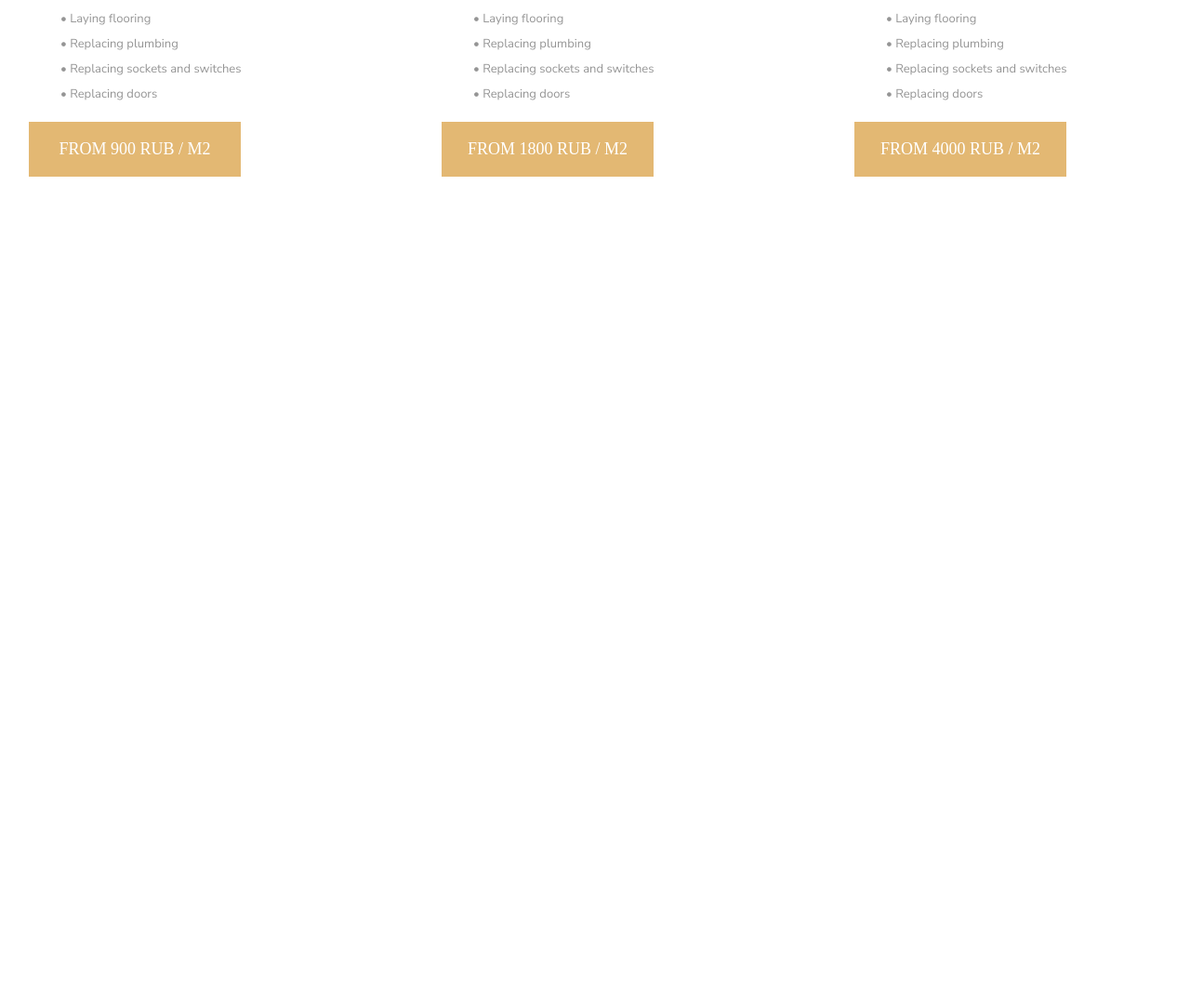
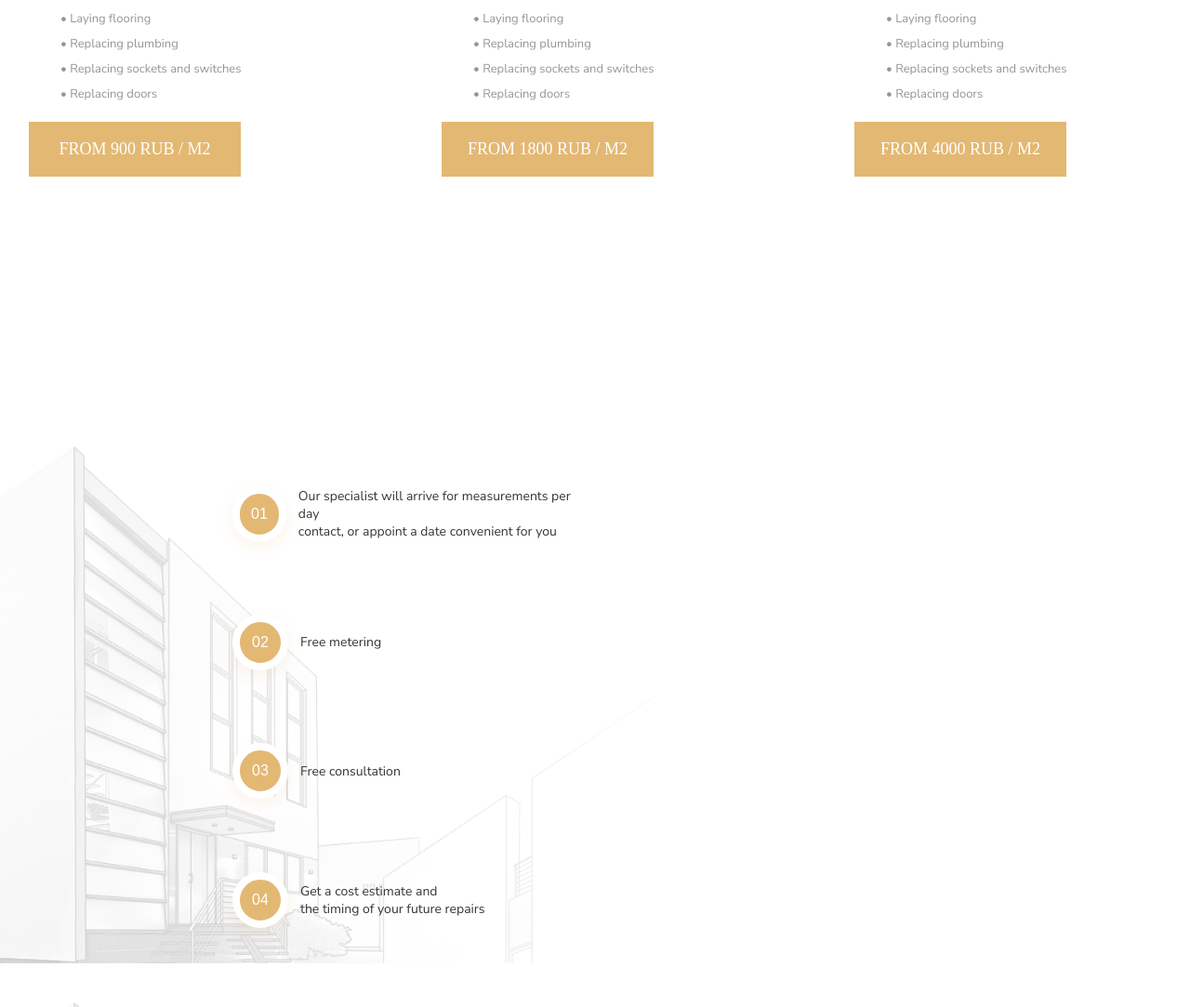
Before and after one commit to semenpr0z/landing_design-agency, a plain HTML site: page index.html in a window 1280 px wide. Shown: the part 3151-4234 px from the top of the page at 93% size. Before the commit the page ends 3341 px from the top, so only its background shows below. Drawn offline with Linux system fonts and the light colour scheme; a web font is replaced by a local one.

Commit message:
added list benifits

```diff
--- a/css/styles.css
+++ b/css/styles.css
@@ -409,7 +409,7 @@ main{
                 margin-top: 31px;
             }
                 .types-of-repair-catalog-item{
-
+                    height: 629px;
                 }
                     .types-of-repair-catalog-item-container{
                         display: flex;
@@ -465,3 +465,48 @@ main{
                     .background-Designer-Repair{
                         background-image: url('../images/designer-repair.jpg');
                     }
+            .benifits-and-request-container
+                .benfits{
+                    background-image: url('../images/city.png');
+                    width: 703px;
+                    height: 645px;
+                    margin-top: 240px;
+                }
+                    .benifits-list{
+                        display: flex;
+                        flex-direction: column;
+                        list-style-type: none;
+                        justify-content: space-between;
+                        width: 374px;
+                        height: 645px;
+                        padding: 0;
+                        margin: auto;
+                        margin-left: 250px;
+                        padding: 85px 0px;
+                    }
+                        .benifits-list-item{
+                            display: flex;
+                        }
+                            .item_marker{
+                                background-color: #E3B873;
+                                border: 8px solid #FFFFFF;
+                                box-shadow: 0px 5px 15px rgba(227, 184, 115, 0.15);
+                                border-radius: 30px;
+                                width: 60px;
+                                height: 60px;
+                                align-items: center;
+                                justify-content: center;
+                                display: flex;
+                            }
+                                    .span{
+                                        color: #FFFFFF;
+                                    }
+                            .item_text{
+                                font-weight: 400;
+                                font-size: 14px;
+                                line-height: 19px;
+                                color: #363636;
+                                display: flex;
+                                align-items: center;
+                                padding-left: 13px;
+                            }
--- a/index.html
+++ b/index.html
@@ -5,7 +5,7 @@
     <meta http-equiv="X-UA-Compatible" content="IE=edge">
     <meta name="viewport" content="width=device-width, initial-scale=1.0">
     <link rel="stylesheet" href="css/styles.css">
-    <title>Document</title>
+    <title>Repair Design Project</title>
 </head>
 <body>
       <header class="header">
@@ -218,6 +218,38 @@
                                 </div>
                             </div>
                         </div>
+                        <div class="benifits-and-request-container">
+                            <div class="benfits">
+                                <ol class="benifits-list">
+                                    <li class="benifits-list-item">
+                                        <div class="item_marker">
+                                            <div class="title1 span">01</div>
+                                        </div>
+                                        <span class="item_text">Our specialist will arrive for measurements per day<br>
+                                            contact, or appoint a date convenient for you</span>
+                                    </li>
+                                    <li class="benifits-list-item">
+                                        <div class="item_marker">
+                                            <div class="title1 span">02</div>
+                                        </div>
+                                        <span class="item_text">Free metering</span>
+                                    </li>
+                                    <li class="benifits-list-item">
+                                        <div class="item_marker">
+                                            <div class="title1 span">03</div>
+                                        </div>
+                                        <span class="item_text">Free consultation</span>
+                                    </li>
+                                    <li class="benifits-list-item">
+                                        <div class="item_marker">
+                                            <div class="title1 span">04</div>
+                                        </div>
+                                        <span class="item_text">Get a cost estimate and<br>
+                                            the timing of your future repairs</span>
+                                    </li>
+                                </ol>
+                            </div>
+                        </div>
                     </div>
 
                 </div>
```
Also changed, not shown: images/city.png (added), images/krug.svg (added).
